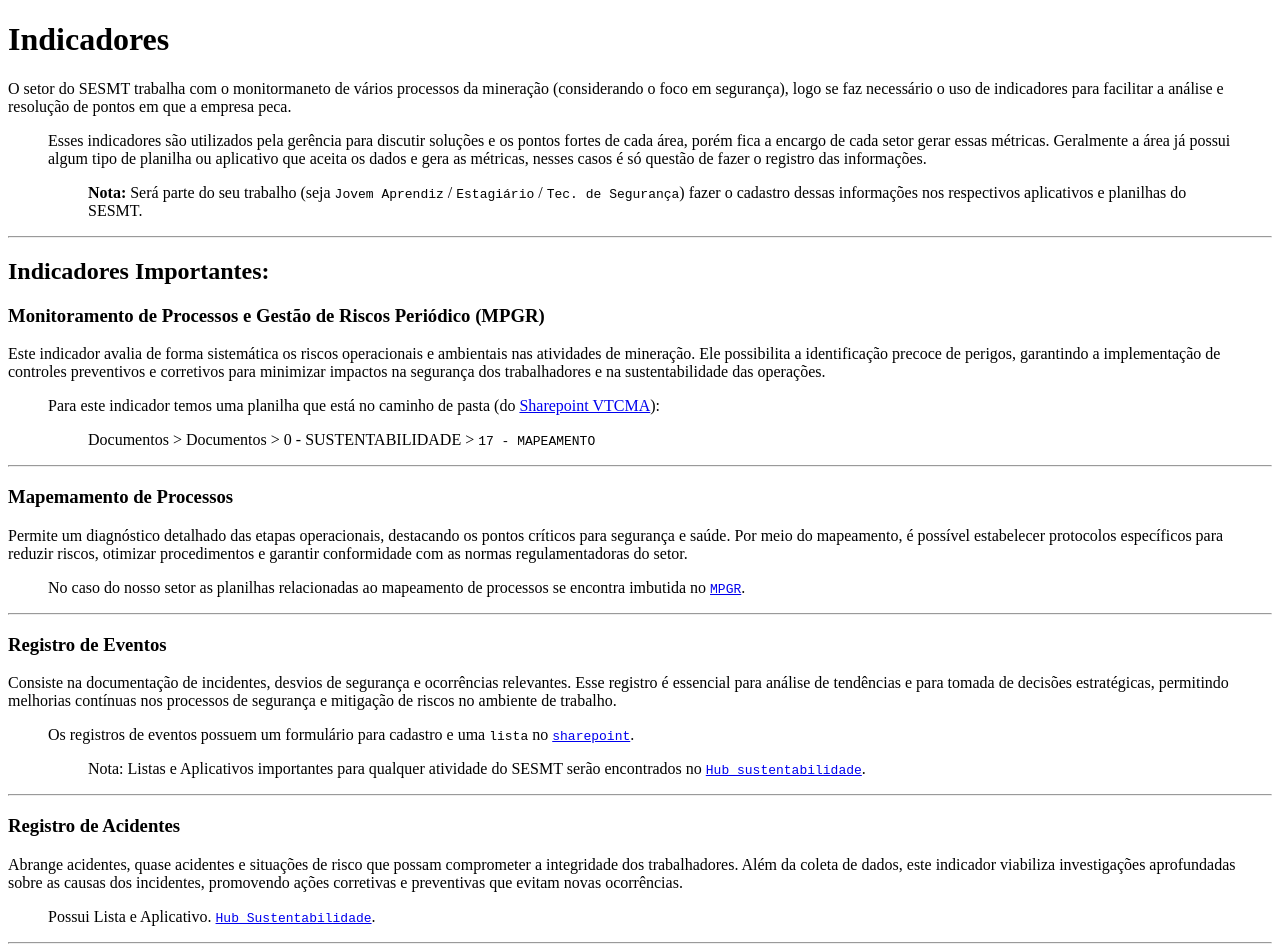
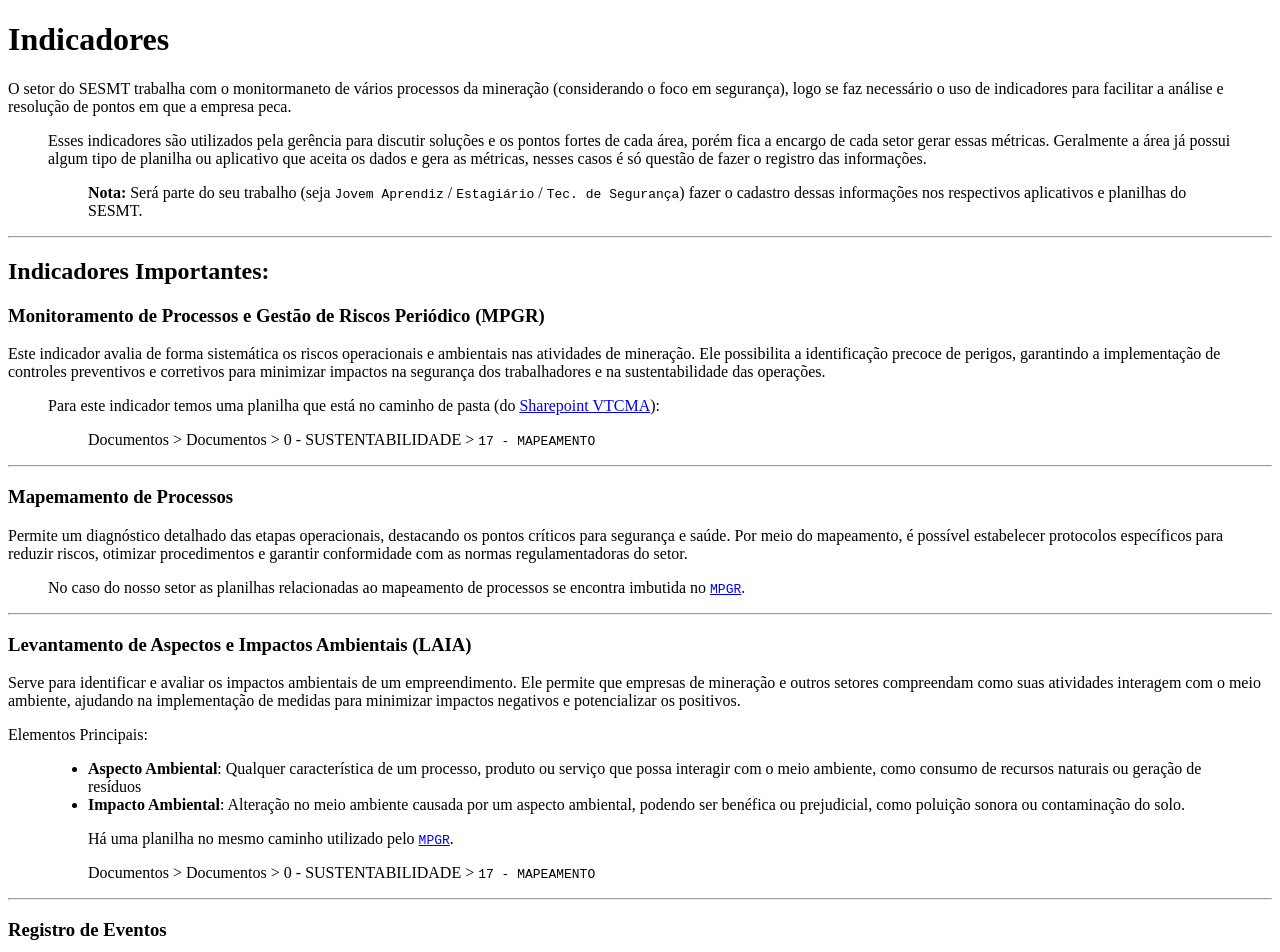
Before and after one commit to LeonardoLopesHonda/docs-site, a Next.js app: page /seguranca/indicadores in a window 1280 px wide. Shown: the top 952 px of the page. Built offline with nearby package versions, Linux system fonts and the light colour scheme.

Commit message:
feat: add `LAIA` to `Indicadores Importantes`

```diff
--- a/pages/seguranca/indicadores.mdx
+++ b/pages/seguranca/indicadores.mdx
@@ -27,6 +27,21 @@ Permite um diagnóstico detalhado das etapas operacionais, destacando os pontos
 
 ---
 
+### Levantamento de Aspectos e Impactos Ambientais (LAIA)
+
+Serve para identificar e avaliar os impactos ambientais de um empreendimento. Ele permite que empresas de mineração e outros setores compreendam como suas atividades interagem com o meio ambiente, ajudando na implementação de medidas para minimizar impactos negativos e potencializar os positivos.
+
+Elementos Principais:
+
+> - **Aspecto Ambiental**: Qualquer característica de um processo, produto ou serviço que possa interagir com o meio ambiente, como consumo de recursos naturais ou geração de resíduos
+> - **Impacto Ambiental**: Alteração no meio ambiente causada por um aspecto ambiental, podendo ser benéfica ou prejudicial, como poluição sonora ou contaminação do solo.
+
+>> Há uma planilha no mesmo caminho utilizado pelo [`MPGR`](./indicadores.mdx#monitoramento-de-processos-e-gestão-de-riscos-periódico-mpgr).
+
+>> Documentos > Documentos > 0 - SUSTENTABILIDADE > `17 - MAPEAMENTO`
+
+---
+
 ### Registro de Eventos
 
 Consiste na documentação de incidentes, desvios de segurança e ocorrências relevantes. Esse registro é essencial para análise de tendências e para tomada de decisões estratégicas, permitindo melhorias contínuas nos processos de segurança e mitigação de riscos no ambiente de trabalho.
```
